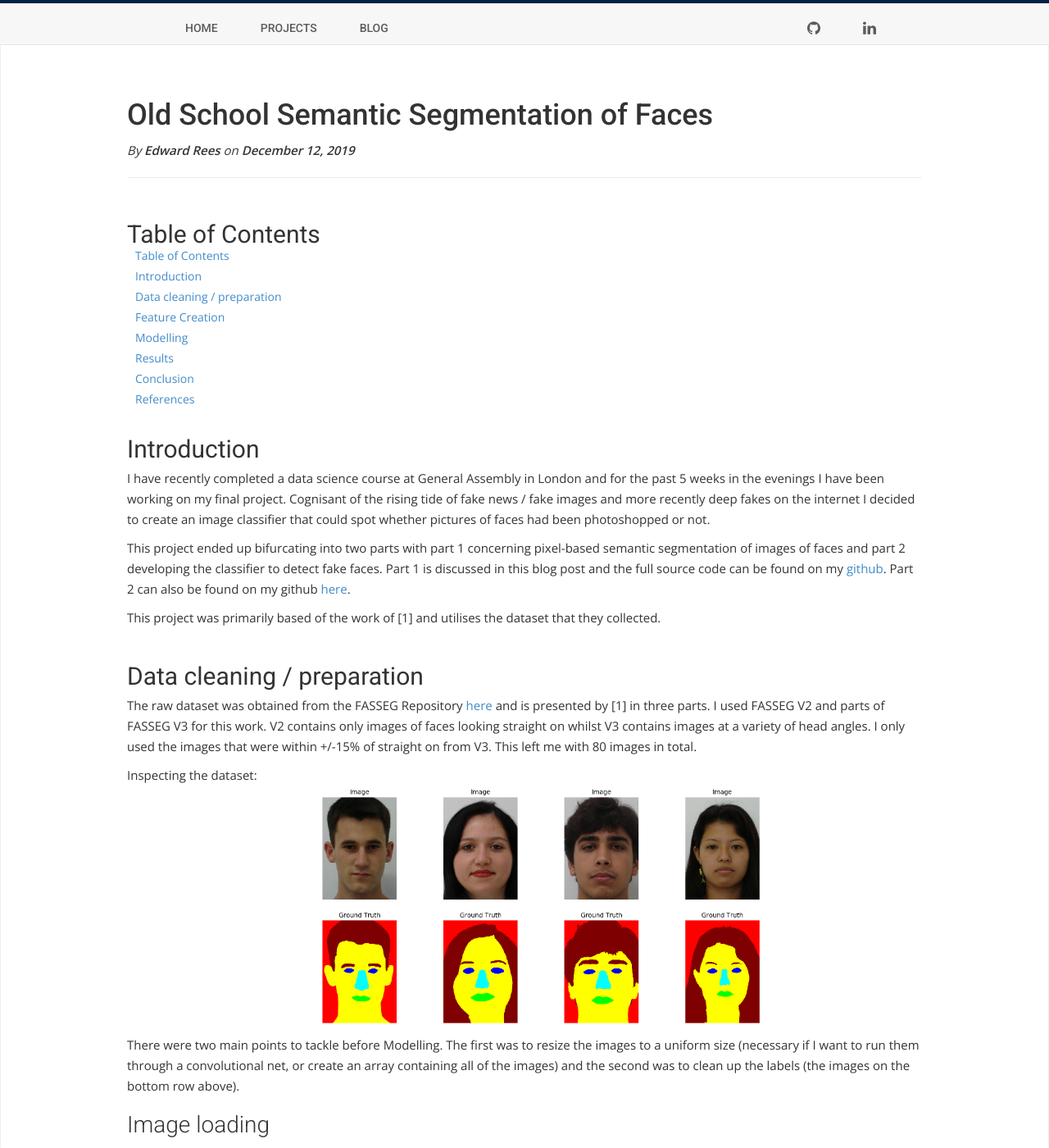
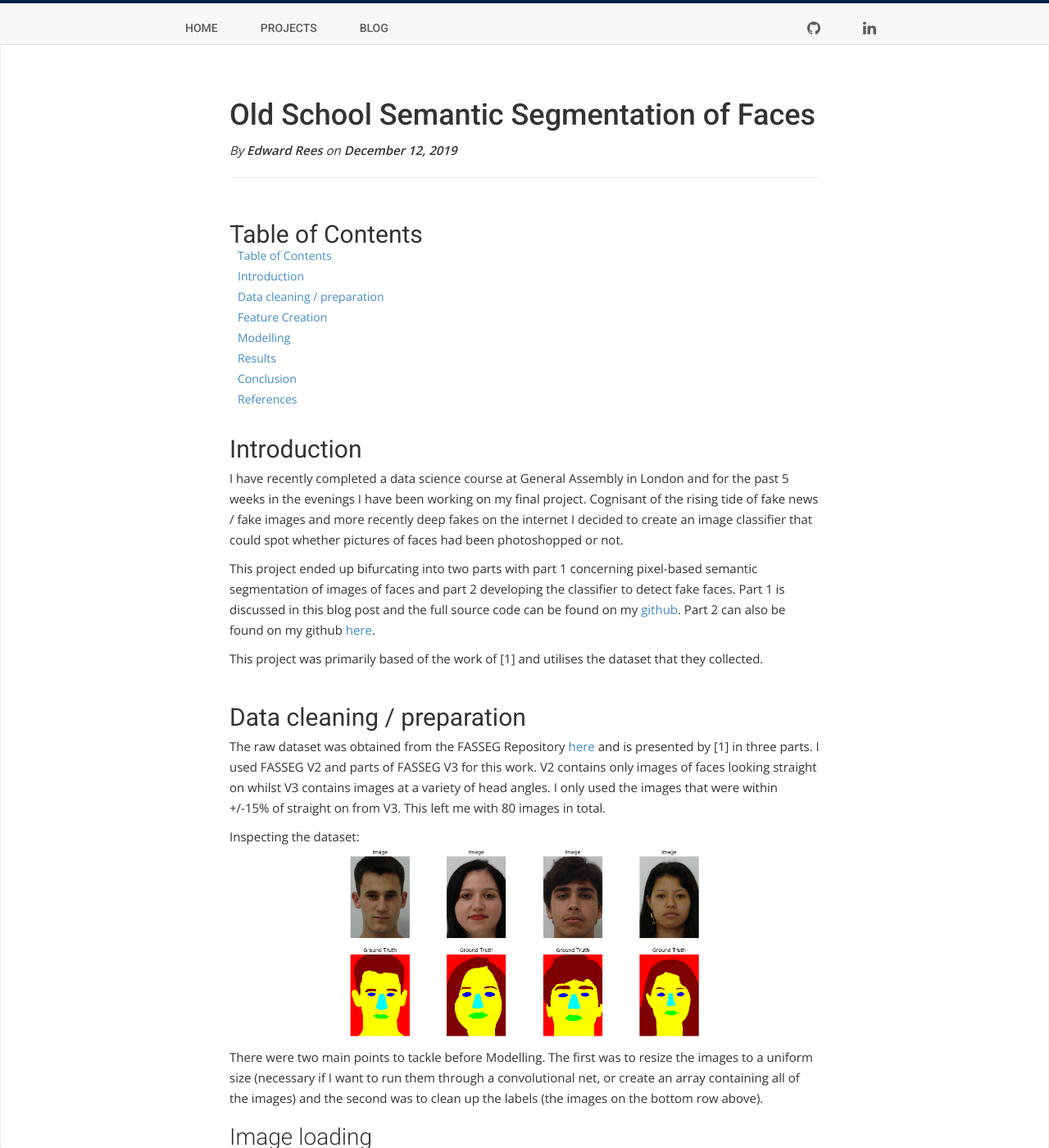
Before and after one commit to erees1/erees1.github.io, a Jekyll site: the page built from _posts/2019-12-12-segmentation.md, in a window 1280 px wide and 1400 px high. Shown: the whole window at 82% size. Built offline with Jekyll 4.4.1, drawn with Linux system fonts in a browser that asks for light colours; nearby versions of some CDN libraries; some web fonts are replaced.

Commit message:
adjusted blog width

```diff
--- a/_layouts/post.html
+++ b/_layouts/post.html
@@ -9,12 +9,16 @@ layout: page
       <div class="row">
         <div>
           <div class="block">
+            <div class='blog-title'>
             <h1>{{ page.title }}</h1>
             <div class="post-info-wrapper">
               <p class="italic">By <span class="bold">{{ page.author }}</span> on <span class="bold">{{ page.date | date: "%B %-d, %Y" }}</span></p>
             </div>
             <hr />
-            <p>{{ content }}</p>
+          </div>
+          <div class='blog-content'>
+            {{ content }}
+          </div>
           </div>
         </div><!-- .col-md-7 close -->
       </div>
--- a/assets/css/airspace.css
+++ b/assets/css/airspace.css
@@ -166,7 +166,7 @@ font header .navbar-default .navbar-nav li a:hover {
   line-height: 25px;
 }
 #post .block img {
-  padding-left: 40px;
+  padding-left: 0px;
   width: 100%;
 }
 #post .section-title {
--- a/assets/css/style.css
+++ b/assets/css/style.css
@@ -24,13 +24,14 @@
   border-bottom: 1px dotted #ddd;
 }
 
-.post-area a:link, .post-area a:visited {
+.post-area a:link,
+.post-area a:visited {
   font-size: 30px;
   color: #333;
 }
 
 .post-area a:hover {
-  color: #0D0017;
+  color: #0d0017;
 }
 
 /*=============================================*/
@@ -38,7 +39,7 @@
 					 Theme Edits
 -----------------------------------------------*/
 
-.navbar-header a{
+.navbar-header a {
   /* bottom: 0; */
   font-size: 35px;
   /* padding-bottom: 0px; */
@@ -49,15 +50,13 @@
   padding: 120px 0 100px 0;
   background-attachment: fixed;
   background-size: cover;
-
 }
 
-.avatar{
+.avatar {
   height: 185px;
   padding-left: auto;
   padding-right: auto;
 }
-
 
 /*--
 	sticky footer start
@@ -96,7 +95,7 @@ header {
   border-color: #002147 red #e7e7e7 red;
   padding: 0px 0;
   border-style: solid;
-  font-family: 'Roboto', "sans-serif";
+  font-family: "Roboto", "sans-serif";
 }
 
 /* The sticky class is added to the header with JS when it reaches its scroll position */
@@ -112,37 +111,35 @@ header {
   padding-top: 102px;
 }
 
-.header-social-icons{
+.header-social-icons {
   font-size: 1.32em;
 }
-
 
 @media only screen and (max-width: 767px) {
   li.header-social-icons {
     display: inline-block;
   }
-  #bs-example-navbar-collapse-1 > ul.nav.navbar-nav{
+  #bs-example-navbar-collapse-1 > ul.nav.navbar-nav {
     text-align: center;
   }
-
 }
 /*--
  Header end
 --*/
 
-a.grey-links{
+a.grey-links {
   color: white;
 }
 
-ul.project-links{
+ul.project-links {
   margin-left: 0px;
   padding-left: 0px;
 }
 
-#portfolio-work .block .portfolio-contant li.project-links{
+#portfolio-work .block .portfolio-contant li.project-links {
   display: inline-block;
   width: 100px;
-  background-color: rgb(180, 180 , 185);
+  background-color: rgb(180, 180, 185);
   border-radius: 25px;
   line-height: 30px;
   text-align: center;
@@ -150,43 +147,42 @@ ul.project-links{
   margin-left: 0px;
 }
 
-.fill-height{
-  height:100%
+.fill-height {
+  height: 100%;
 }
 
-a.grey-links:hover{
-  color: rgb(51, 51, 51)
+a.grey-links:hover {
+  color: rgb(51, 51, 51);
 }
 
 img.image-fit {
-  width: 100%
+  width: 100%;
 }
 
-div.center-image-container{
+div.center-image-container {
   width: 100%;
   text-align: center;
 }
 
 img.image-icon {
-  width: 20%
+  width: 20%;
 }
 
 @media only screen and (max-width: 767px) {
   img.image-icon {
-    width: 30%
+    width: 30%;
+  }
 }
 
+.single-title {
+  margin-bottom: 30px;
+}
+section.single-section {
+  padding-top: 20px;
+  padding-top: 20px;
 }
 
-.single-title{
-  margin-bottom: 30px;
-}
-section.single-section{
-  padding-top: 20px;
-  padding-top: 20px
-}
-
-#TOC ul{
+#TOC ul {
   padding-left: 10px;
   list-style: none;
 }
@@ -196,6 +192,12 @@ section.single-section{
   width: 60%;
   margin-left: auto;
   margin-right: auto;
+}
+
+@media only screen and (max-width: 767px) {
+  .image.blog {
+    width: 100%;
+  }
 }
 
 @media (min-width: 1200px) {
@@ -209,6 +211,13 @@ section.single-section{
   margin-left: 0px;
 }
 
+#post div.container {
+max-width: 750px;
+  margin-left: auto;
+  margin-right: auto;
+}
+
+
 /*---------------------------------------------
 					Theme Edits Close
 -----------------------------------------------*/
--- a/blog.html
+++ b/blog.html
@@ -27,7 +27,7 @@ permalink: /blog/
       >
       <p class="post-date">{{ post.date | date_to_long_string }}</p>
       <p>
-        {{ post.content | strip_html | truncatewords: 50 }}
+        {{ post.short_description | strip_html | truncatewords: 100 }}
       </p>
     </div>
 
```
Also changed, not shown: _posts/2019-12-12-segmentation.md (+1 -0 lines). Lines whose indentation alone changed are shown as unchanged.
